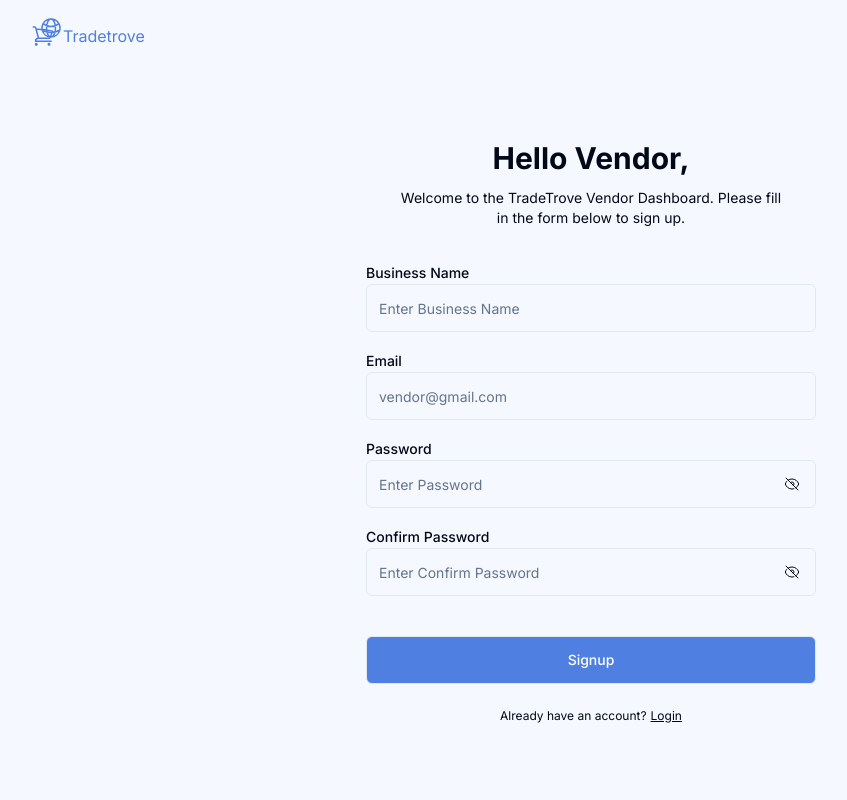
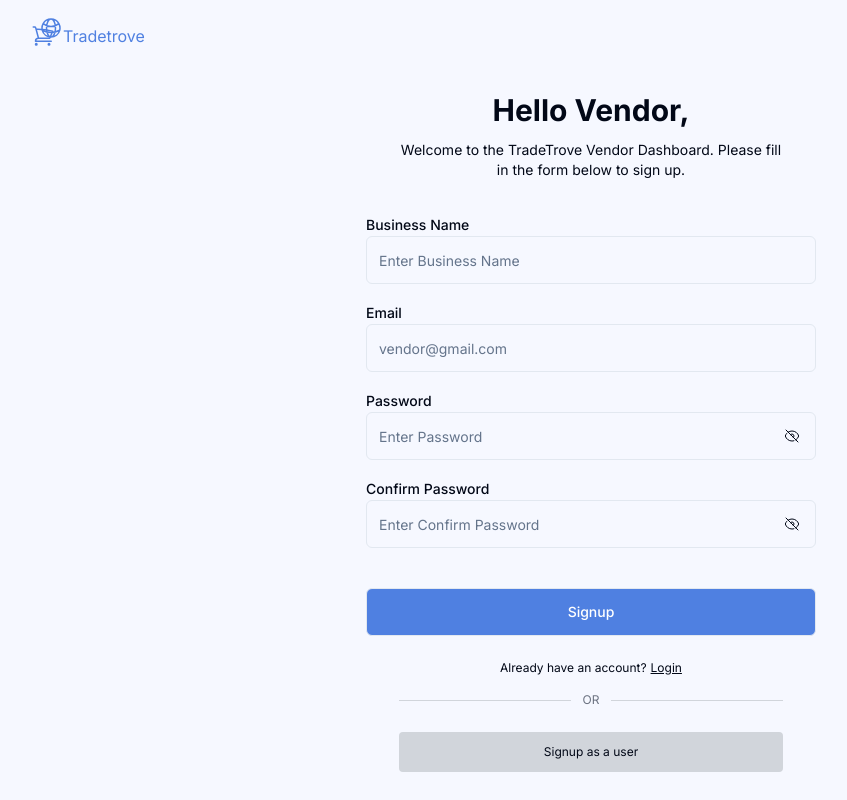
Before and after one commit to Dannydramo/Tradetrove-admin, a Next.js app: page /signup in a window 1280 px wide. Shown: the whole page, without its empty margins (49-896 px from the left). Built offline with nearby package versions, Linux system fonts and the light colour scheme; no server answers.

Commit message:
feat: added link to signup and login as user

```diff
--- a/app/(pages)/(auth)/login/page.tsx
+++ b/app/(pages)/(auth)/login/page.tsx
@@ -56,6 +56,21 @@ const Login = () => {
                             Signup
                         </Link>
                     </div>
+                    <div className="flex items-center text-xs my-4 w-full">
+                        <hr className="flex-grow border-gray-300" />
+                        <span className="px-3 text-gray-500">OR</span>
+                        <hr className="flex-grow border-gray-300" />
+                    </div>
+
+                    <div className="w-full text-xs">
+                        <a
+                            href="http://tradetrove.vercel.app/login"
+                            target="_blank"
+                            className="block w-full mt-2 rounded-sm py-3 text-center bg-gray-300"
+                        >
+                            Login as a user
+                        </a>
+                    </div>
                 </div>
             </div>
         </div>
--- a/app/(pages)/(auth)/signup/page.tsx
+++ b/app/(pages)/(auth)/signup/page.tsx
@@ -57,6 +57,21 @@ const Signup = () => {
                             Login
                         </Link>
                     </div>
+                    <div className="flex items-center text-xs my-4 w-full">
+                        <hr className="flex-grow border-gray-300" />
+                        <span className="px-3 text-gray-500">OR</span>
+                        <hr className="flex-grow border-gray-300" />
+                    </div>
+
+                    <div className="w-full text-xs">
+                        <a
+                            href="http://tradetrove.vercel.app/signup"
+                            target="_blank"
+                            className="block w-full mt-2 rounded-sm py-3 text-center bg-gray-300"
+                        >
+                            Signup as a user
+                        </a>
+                    </div>
                 </div>
             </div>
         </div>
```
